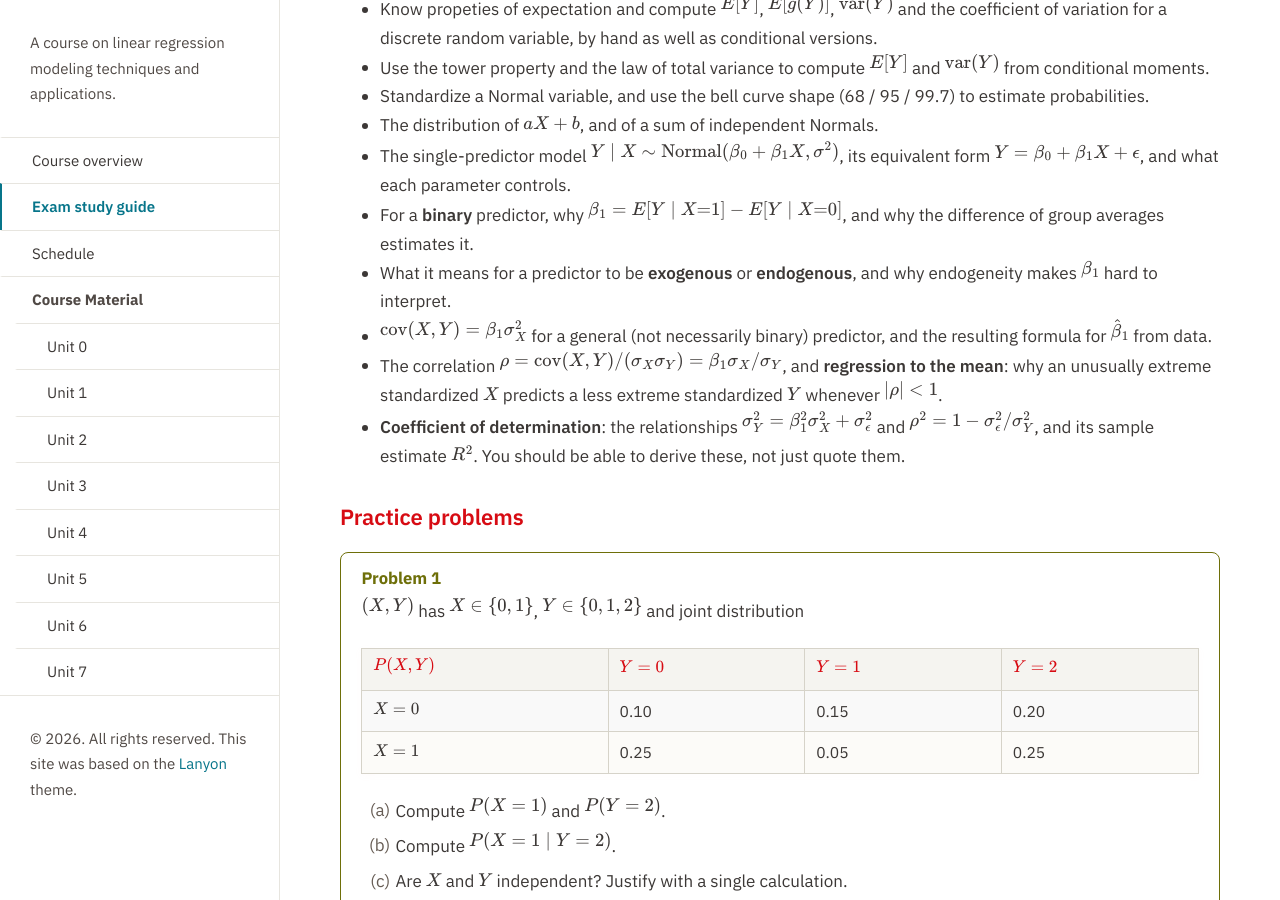
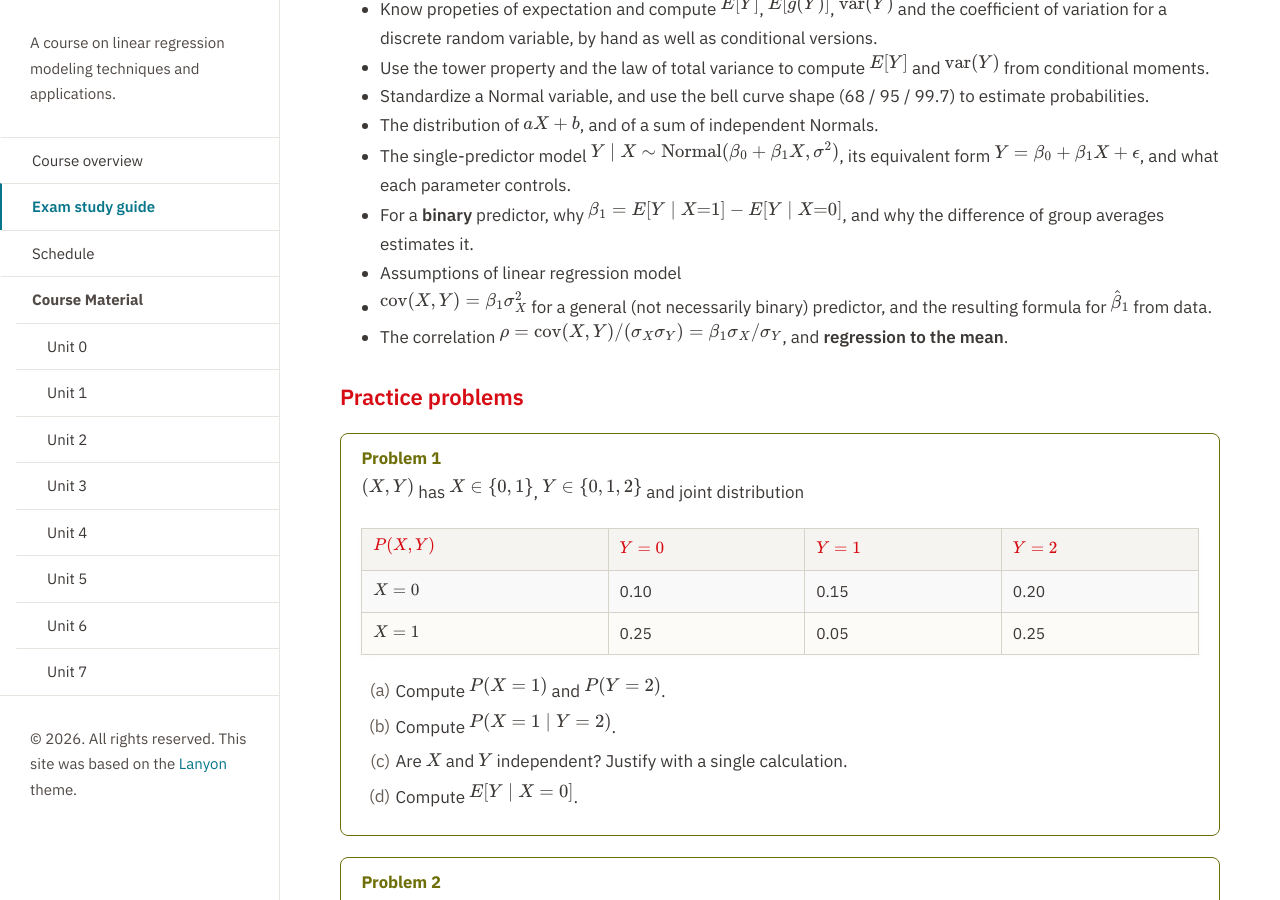
Before and after one commit to elevien/math50_2026, a Jekyll site: the page built from exams.md, in a window 1280 px wide and 900 px high, scrolled down 795 px. Built offline with Jekyll 4.4.1, drawn with Linux system fonts in a browser that asks for light colours.

Commit message:
Publish from math50_sandbox@9e1d7b9

```diff
--- a/exams.md
+++ b/exams.md
@@ -29,10 +29,9 @@ Covers [Unit 1]({{ '/unit1/' | relative_url }}) and [Unit 2]({{ '/unit2/' | rela
 - The distribution of $aX+b$, and of a sum of independent Normals.
 - The single-predictor model $Y \mid X \sim \text{Normal}(\beta_0+\beta_1X, \sigma^2)$, its equivalent form $Y = \beta_0+\beta_1X+\epsilon$, and what each parameter controls.
 - For a **binary** predictor, why $\beta_1 = E[Y\mid X{=}1]-E[Y\mid X{=}0]$, and why the difference of group averages estimates it.
-- What it means for a predictor to be **exogenous** or **endogenous**, and why endogeneity makes $\beta_1$ hard to interpret.
+- Assumptions of linear regression model
 - $\operatorname{cov}(X,Y)=\beta_1\sigma_X^2$ for a general (not necessarily binary) predictor, and the resulting formula for $\hat\beta_1$ from data.
-- The correlation $\rho = \operatorname{cov}(X,Y)/(\sigma_X\sigma_Y) = \beta_1\sigma_X/\sigma_Y$, and **regression to the mean**: why an unusually extreme standardized $X$ predicts a less extreme standardized $Y$ whenever $\lvert\rho\rvert<1$.
-- **Coefficient of determination**: the relationships $\sigma_Y^2 = \beta_1^2\sigma_X^2+\sigma_\epsilon^2$ and $\rho^2 = 1-\sigma_\epsilon^2/\sigma_Y^2$, and its sample estimate $R^2$. You should be able to derive these, not just quote them.
+- The correlation $\rho = \operatorname{cov}(X,Y)/(\sigma_X\sigma_Y) = \beta_1\sigma_X/\sigma_Y$, and **regression to the mean**.
 
 
 ### Practice problems
```
Also changed, not shown: 1 other file.
